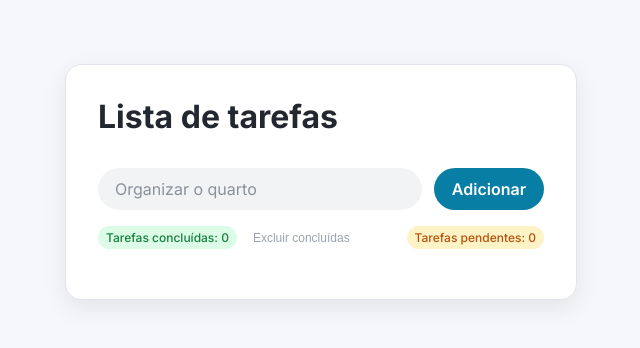
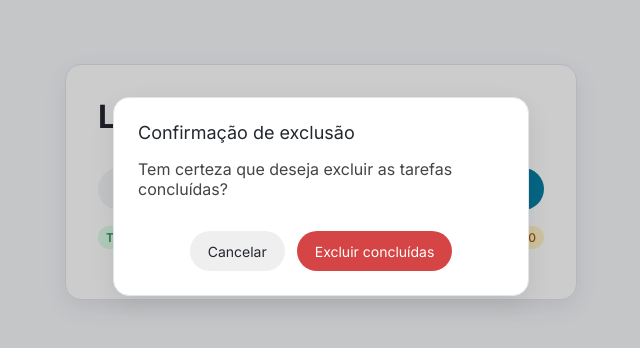
Before and after one commit to fernandoortolan/lista-de-tarefas-react, a React (Vite) app: page / in a window 1280 px wide. Both pictures are taken after a click on the button "Excluir concluídas". Shown: the top 348 px of the page, without its empty margins (319-959 px from the left). Built offline with nearby package versions, Linux system fonts and the light colour scheme.

Commit message:
feat: adiciona modal de confirmação de exclusão para tarefas concluídas

```diff
--- a/src/App.css
+++ b/src/App.css
@@ -26,7 +26,8 @@
   z-index: 999;
 }
 
-.confirm-delete-modal {
+.confirm-delete-modal,
+.confirm-delete-completed-tasks-modal {
   max-width: 26rem;
   margin: 0;
   padding: 1.5rem;
@@ -39,13 +40,15 @@
   z-index: 1000;
 }
 
-.confirm-delete-modal h2 {
+.confirm-delete-modal h2,
+.confirm-delete-completed-tasks-modal h2 {
   margin: 0 0 16px;
   font-size: 1.125rem;
   font-weight: 400;
 }
 
-.confirm-delete-modal p {
+.confirm-delete-modal p,
+.confirm-delete-completed-tasks-modal p {
   margin: 0 0 32px;
   color: #444;
 }
--- a/src/App.jsx
+++ b/src/App.jsx
@@ -29,13 +29,11 @@ function DeleteTaskButton({ deleteTask }) {
   );
 }
 
-/*
 function DeleteCompletedTasksButton({ deleteCompletedTasks }) {
   return (
-    <button className="delete-completed-button" onClick={deleteCompletedTasks}>Excluir concluídas</button>
+    <button className="delete-button" onClick={deleteCompletedTasks}>Excluir concluídas</button>
   );
 }
- */
 
 function EditTaskButton() {
   return (
@@ -46,12 +44,6 @@ function EditTaskButton() {
 function ToggleModalButton({ content, toggleModal, id }) {
   return (
     <button onClick={() => toggleModal(id)}>{content}</button>
-  )
-}
-
-function ToggleModalDeleteCompletedTasksButton({ content, toggleModal }) {
-  return (
-    <button className="delete-completed-button" onClick={() => toggleModal}>{content}</button>
   );
 }
 
@@ -71,6 +63,32 @@ function ConfirmDeleteTaskModal({ task, deleteTask, toggleModal, id }) {
             id={id}
           />
           <DeleteTaskButton deleteTask={() => deleteTask(id)} />
+        </div>
+      </div>
+    </>
+  );
+}
+
+function ToggleModalDeleteCompletedTasksButton({ content, toggleModal }) {
+  return (
+    <button className="delete-completed-button" onClick={toggleModal}>{content}</button>
+  );
+}
+
+function ConfirmDeleteCompletedTasksModal({ toggleModal, deleteCompletedTasks }) {
+  return (
+    <>
+      <div className="modal-overlay"></div>
+
+      <div className="todo confirm-delete-completed-tasks-modal">
+        <h2>Confirmação de exclusão</h2>
+        <p>Tem certeza que deseja excluir as tarefas concluídas?</p>
+        <div className="modal-buttons">
+          <ToggleModalDeleteCompletedTasksButton
+            content="Cancelar"
+            toggleModal={toggleModal}
+          />
+          <DeleteCompletedTasksButton deleteCompletedTasks={deleteCompletedTasks} />
         </div>
       </div>
     </>
@@ -183,11 +201,20 @@ function App() {
     );
   }
 
-  /*
+  const [enabledDeleteCompletedTasksModal, setEnabledDeleteCompletedTasksModal] = useState(null);
+
+  function handleClickToggleModalDeleteCompletedTasks() {
+    setEnabledDeleteCompletedTasksModal(enabledDeleteCompletedTasksModal === null ? true : null);
+  }
+
   function deleteCompletedTasks() {
     setTasks(tasks.filter((task) => !task.completed));
   }
-   */
+
+  const handleClickDeleteCompletedTasks = () => {
+    deleteCompletedTasks();
+    handleClickToggleModalDeleteCompletedTasks();
+  }
 
   const completedTasks = tasks.filter((task) => task.completed).length;
   const pendingTasks = tasks.filter((task) => !task.completed).length;
@@ -213,14 +240,24 @@ function App() {
             content={"Tarefas concluídas: " + completedTasks}
             className="info-completed-tasks"
           />
-          <ToggleModalDeleteCompletedTasksButton content="Excluir concluídas" />
-          {/* <DeleteCompletedTasksButton deleteCompletedTasks={deleteCompletedTasks} /> */}
+          <ToggleModalDeleteCompletedTasksButton
+            content="Excluir concluídas"
+            toggleModal={handleClickToggleModalDeleteCompletedTasks}
+          />
         </div>
         <Info
           content={"Tarefas pendentes: " + pendingTasks}
           className="info-pending-tasks"
         />
       </div>
+      {
+        enabledDeleteCompletedTasksModal && (
+          <ConfirmDeleteCompletedTasksModal
+            toggleModal={handleClickToggleModalDeleteCompletedTasks}
+            deleteCompletedTasks={handleClickDeleteCompletedTasks}
+          />
+        )
+      }
       <div className="todo-list-container">
         <ToDoList
           list={tasks}
```
